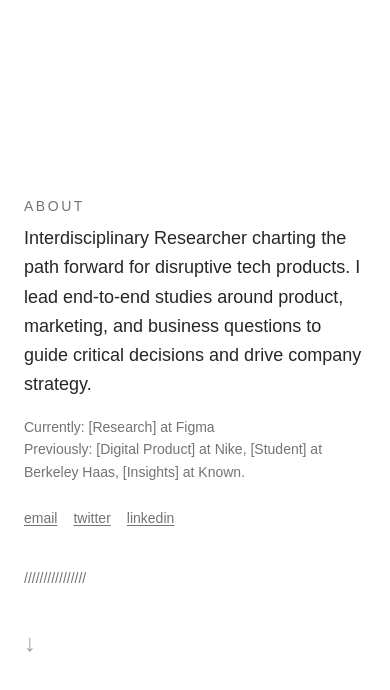
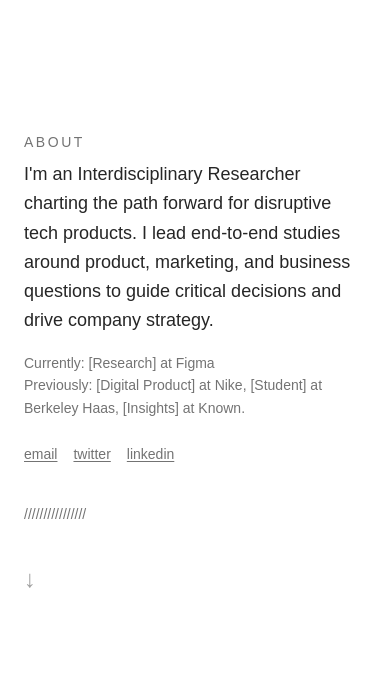
Before and after one commit to mbrandford/personal-site, a Next.js app: page / in a window 390 px wide. Shown: the top 690 px of the page. Built offline with nearby package versions, Linux system fonts and the light colour scheme.

Commit message:
Fine-tune mobile spacing: bring Projects closer to arrow and adjust vertical positioning

```diff
--- a/app/page.tsx
+++ b/app/page.tsx
@@ -487,7 +487,7 @@ export default function Home() {
       {/* Mobile Layout with Single Scroll */}
       <div ref={mobileScrollRef} className="lg:hidden overflow-y-scroll snap-y snap-mandatory bg-white" style={{ height: '100dvh', overscrollBehaviorY: 'none' }}>
         {/* Top Spacer to push content down initially */}
-        <div className="h-32 bg-white snap-start"></div>
+        <div className="h-20 bg-white snap-start"></div>
 
         {/* Sticky Name Header - sticks at top throughout scroll */}
         <div className={`sticky top-0 z-20 bg-white px-6 py-2 transition-opacity duration-300 ${isFooterVisible ? 'opacity-0' : 'opacity-100'}`}>
@@ -495,14 +495,14 @@ export default function Home() {
         </div>
 
         {/* Header Section Content */}
-        <div className="px-6 pt-8 pb-16 space-y-6 bg-white">
+        <div className="px-6 pt-4 pb-4 space-y-6 bg-white">
             {/* About */}
             <section className="space-y-2">
             <h2 className="text-sm font-medium uppercase tracking-[0.18em] text-neutral-500">
               About
             </h2>
             <p className="text-lg leading-relaxed text-neutral-800">
-              Interdisciplinary Researcher charting the path forward for disruptive tech products. I lead end-to-end studies around product, marketing, and business questions to guide critical decisions and drive company strategy.
+              I'm an Interdisciplinary Researcher charting the path forward for disruptive tech products. I lead end-to-end studies around product, marketing, and business questions to guide critical decisions and drive company strategy.
             </p>
             <p className="text-sm leading-relaxed text-neutral-500 pt-2">
               Currently: [Research] at <a href="https://figma.com" target="_blank" rel="noreferrer" className="hover:text-neutral-700">Figma</a>
```
